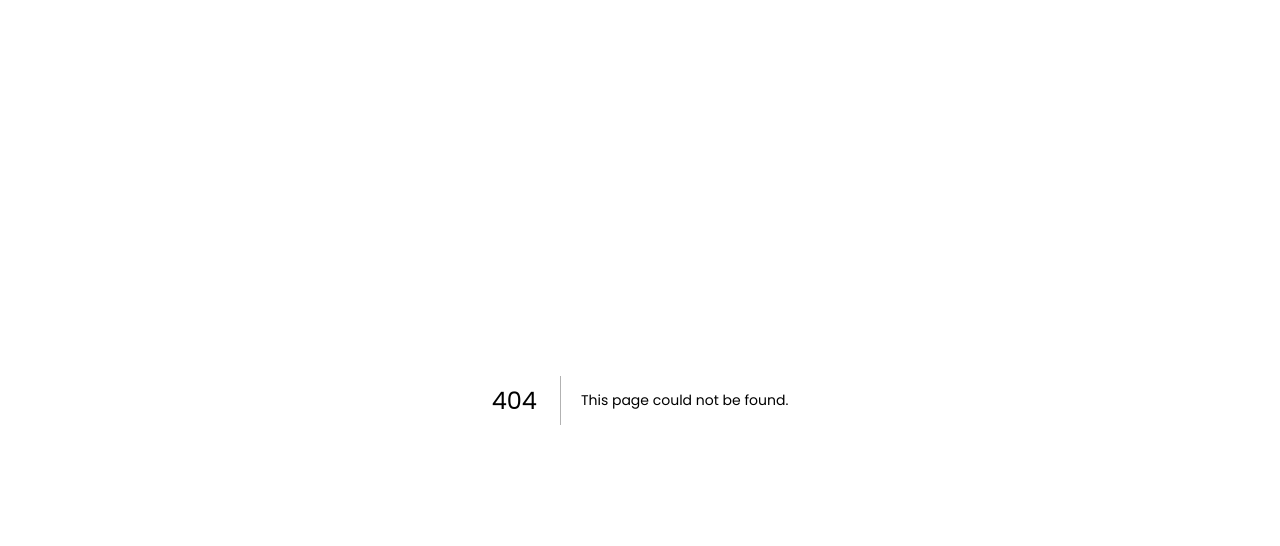
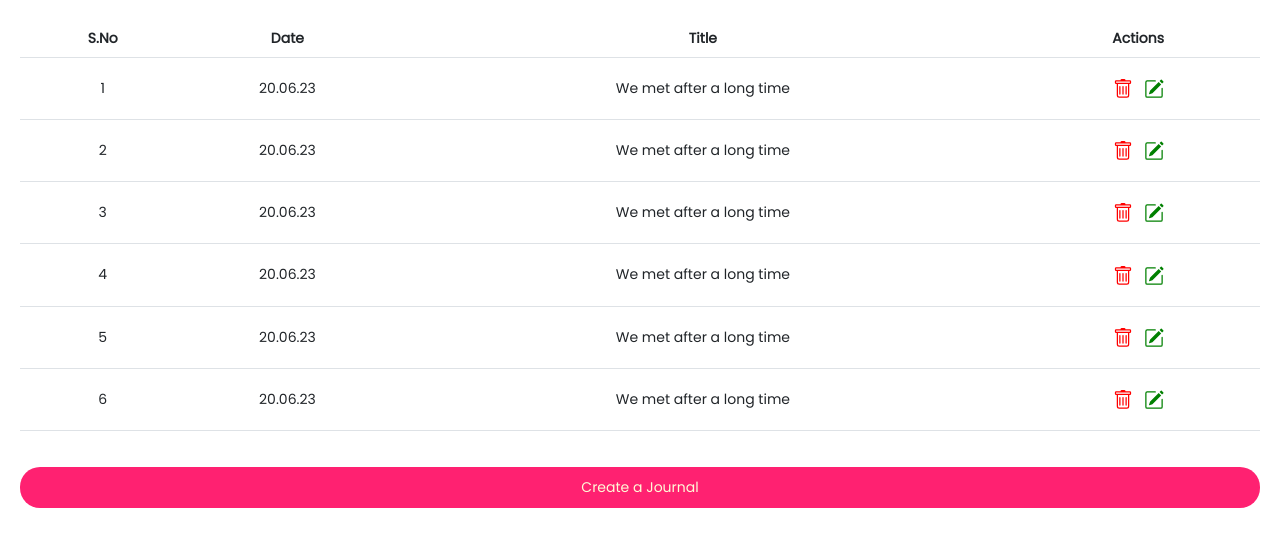
Before and after one commit to raja8807/our-love-journal, a Next.js app: page /journals in a window 1280 px wide. Before the commit this address had no page. Shown: the top 546 px of the page. Built offline with nearby package versions, Linux system fonts and the light colour scheme.

Commit message:
journal page

```diff
--- a/package.json
+++ b/package.json
@@ -19,6 +19,7 @@
     "next-auth": "^4.22.1",
     "react": "18.2.0",
     "react-bootstrap": "^2.7.4",
+    "react-bootstrap-icons": "^1.10.3",
     "react-dom": "18.2.0",
     "react-loading-skeleton": "^3.3.1",
     "react-share": "^4.4.1",
--- /dev/null
+++ b/src/components/journals-page/journals_page.jsx
@@ -0,0 +1,86 @@
+import CustomButton from "../ui/custom-button/custom_button";
+import styles from "./journals_page.module.scss";
+import { Table } from "react-bootstrap";
+import { Trash, PencilSquare } from "react-bootstrap-icons";
+
+const JournalsPage1 = () => {
+  return (
+    <div className={styles.journals_page}>
+      <Table>
+        <thead>
+          <tr>
+            <th>S.No</th>
+            <th>Date</th>
+            <th>Title</th>
+            <th>Actions</th>
+          </tr>
+        </thead>
+        <tbody>
+          <tr>
+            <td>1</td>
+            <td>20.06.23</td>
+            <td>We met after a long time </td>
+            <td>
+              <Trash className={styles.icon_trash}/>
+              &nbsp; &nbsp;
+              <PencilSquare className={styles.icon_edit}/>
+            </td>
+          </tr>
+          <tr>
+            <td>2</td>
+            <td>20.06.23</td>
+            <td>We met after a long time </td>
+            <td>
+              <Trash className={styles.icon_trash}/>
+              &nbsp; &nbsp;
+              <PencilSquare className={styles.icon_edit}/>
+            </td>
+          </tr>
+          <tr>
+            <td>3</td>
+            <td>20.06.23</td>
+            <td>We met after a long time </td>
+            <td>
+              <Trash className={styles.icon_trash}/>
+              &nbsp; &nbsp;
+              <PencilSquare className={styles.icon_edit}/>
+            </td>
+          </tr>
+          <tr>
+            <td>4</td>
+            <td>20.06.23</td>
+            <td>We met after a long time </td>
+            <td>
+              <Trash className={styles.icon_trash}/>
+              &nbsp; &nbsp;
+              <PencilSquare className={styles.icon_edit}/>
+            </td>
+          </tr>
+          <tr>
+            <td>5</td>
+            <td>20.06.23</td>
+            <td>We met after a long time </td>
+            <td>
+              <Trash className={styles.icon_trash}/>
+              &nbsp; &nbsp;
+              <PencilSquare className={styles.icon_edit}/>
+            </td>
+          </tr>
+          <tr>
+            <td>6</td>
+            <td>20.06.23</td>
+            <td>We met after a long time </td>
+            <td>
+              <Trash className={styles.icon_trash}/>
+              &nbsp; &nbsp;
+              <PencilSquare className={styles.icon_edit}/>
+            </td>
+          </tr>
+        </tbody>
+      </Table>
+      <CustomButton>Create a Journal</CustomButton>
+    </div>
+  );
+};
+
+export default JournalsPage1;
--- /dev/null
+++ b/src/components/journals-page/journals_page.module.scss
@@ -0,0 +1,28 @@
+.journals_page {
+  padding: 20px;
+  display: flex;
+  flex-direction: column;
+  gap: 20px;
+
+  *{
+    font-size: 14px;
+  }
+
+  table{
+    td{
+        padding: 20px 0px !important;
+    }
+    th,td{
+        text-align: center;
+    }
+  }
+
+  .icon_trash {
+    color: red;
+    font-size: 20px;
+}
+.icon_edit {
+    color: green;
+    font-size: 20px;
+  }
+}
--- a/src/components/ui/custom-button/custom_button.jsx
+++ b/src/components/ui/custom-button/custom_button.jsx
@@ -1,12 +1,12 @@
 import styles from './custom_button.module.scss'
 
 const CustomButton = (props) => {
-  const { children, clickHahndler = () => {} } = props;
+  const { children, clickHandler = () => {} } = props;
 
   return (
     <button
       onClick={() => {
-        clickHahndler();
+        clickHandler();
       }}
       className={styles.custom_button}
     >
--- /dev/null
+++ b/src/pages/journals/index.jsx
@@ -0,0 +1,7 @@
+import JournalsPage1 from "@/components/journals-page/journals_page";
+
+const JournalsPage = () => {
+  return <JournalsPage1 />;
+};
+
+export default JournalsPage;
```
Also changed, not shown: src/components/home-page/home_page.jsx (+4 -8 lines), src/components/home-page/home_page.module.scss (+12 -9 lines), 1 other file (tests, documents, lock files or other folders).
